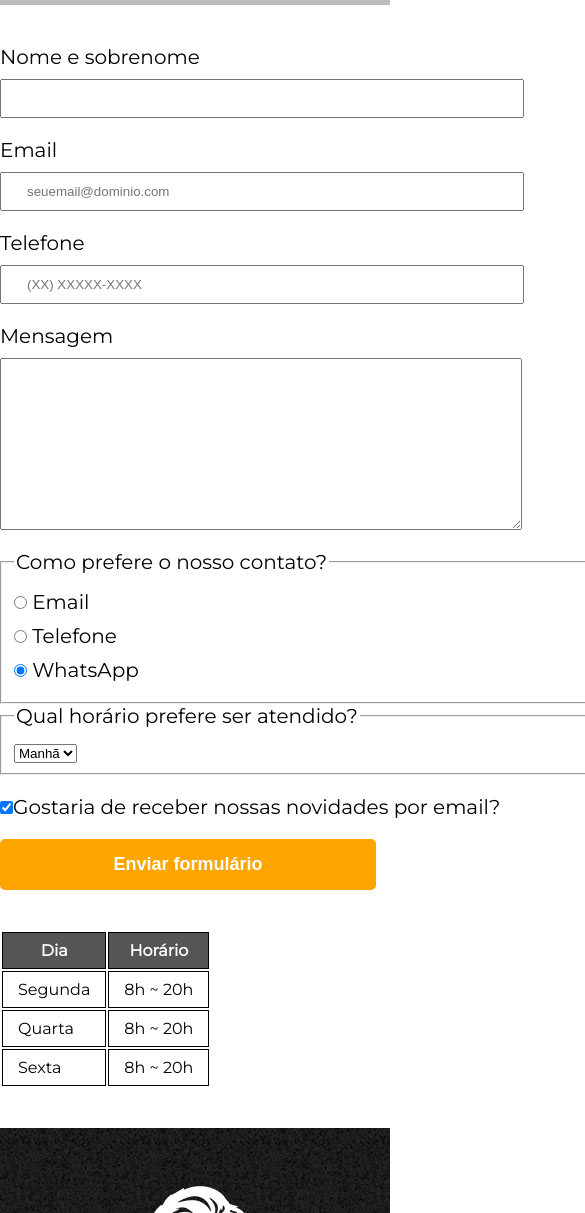
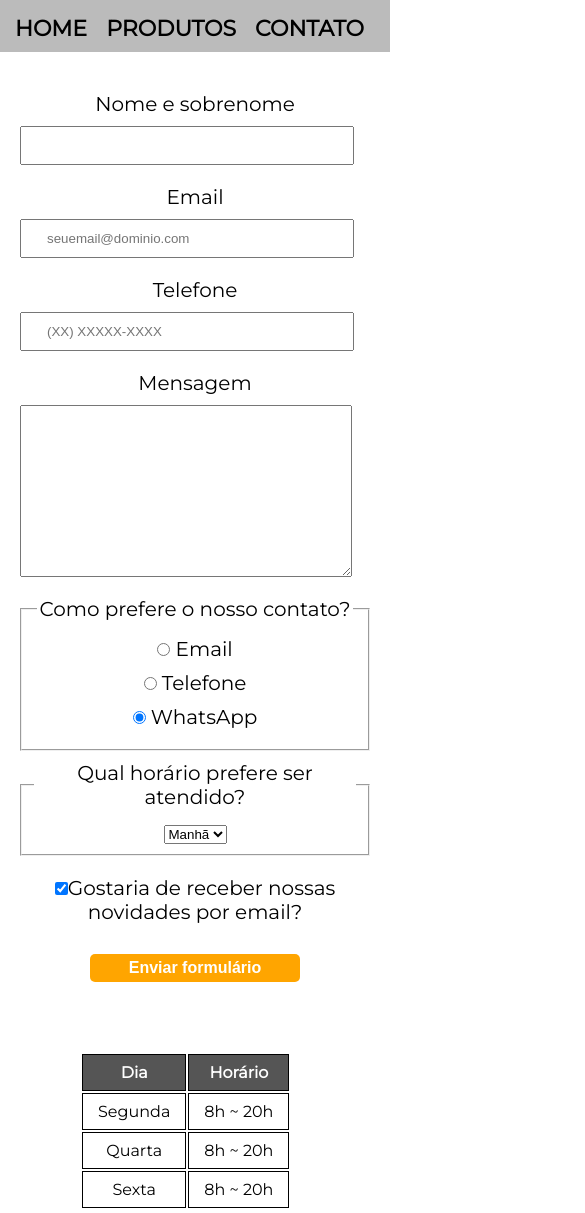
Before and after one commit to will-nascimento/Barbearia-Alura, a plain HTML site: page pages/contato.html in a window 390 px wide. Shown: the part 253-1466 px from the top of the page, 585 px wide, since content can reach past the window. Drawn offline with Linux system fonts and the light colour scheme.

Commit message:
Update contato.css

```diff
--- a/pages/contato.css
+++ b/pages/contato.css
@@ -162,3 +162,62 @@ td, th {
 	border: 1px solid #000000;
 	padding: 8px 15px;
 }
+
+
+@media screen and (max-width: 480px) {
+    .caixa, footer, main {
+        width: auto;
+    }
+    .caixa img {
+        max-width: fit-content;
+    }
+
+    .caixa ul {
+        padding: 10px 0 ;
+    }
+
+    h1 {
+        text-align: center;
+    }
+
+    nav {
+        position: static;
+    }
+
+    main {
+        margin: 20px;
+        text-align: center;
+    }
+
+    .input-padrao{
+    	width: 80%;
+    }
+
+    fieldset {
+        margin: 10px 0;
+    }
+
+    .enviar {
+        width:60%;
+        padding: 5px;
+        background: orange;
+        color: white;
+        font-weight: bold;
+        font-size: 16px;
+        border: none;
+        border-radius: 5px;
+        transition: 1s all;
+        cursor: pointer;
+        margin: 10px;
+    }
+
+    .enviar:hover {
+	background: darkorange;
+	transform: scale(1);
+    }
+
+    table {
+        margin: 60px;
+    }
+
+}
```
